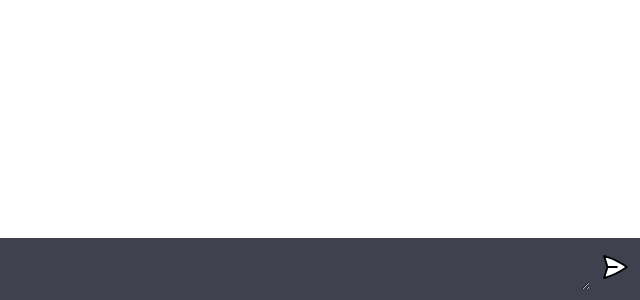
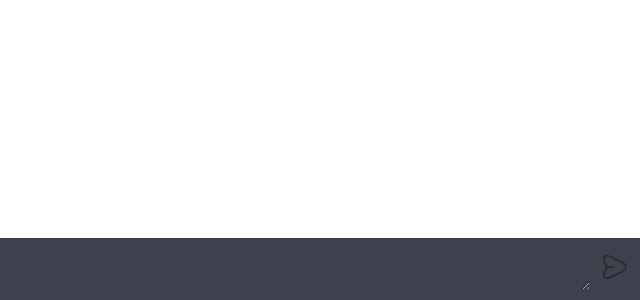
Before and after one commit to Jezriell/codex, a website built with Vite: page client/index.html in a window 1280 px wide. Shown: the part 500-800 px from the top of the page, 640-1280 px from the left. Built offline with nearby package versions, Linux system fonts and the light colour scheme.

Commit message:
changing send svg

```diff
--- a/client/index.html
+++ b/client/index.html
@@ -13,7 +13,7 @@
 
       <form>
         <textarea name="prompt" rows="1" cols="1" placeholder="Ask me anything..."></textarea>
-        <button type="submit"><img src="assets/send.svg" alt="send" />
+        <button type="submit"><img src="assets/send-1-svgrepo-com.svg" alt="send" />
       </form>
     </div>
 
```
Also changed, not shown: client/assets/send-1-svgrepo-com.svg (added), client/assets/send-hor-svgrepo-com.svg (added).
